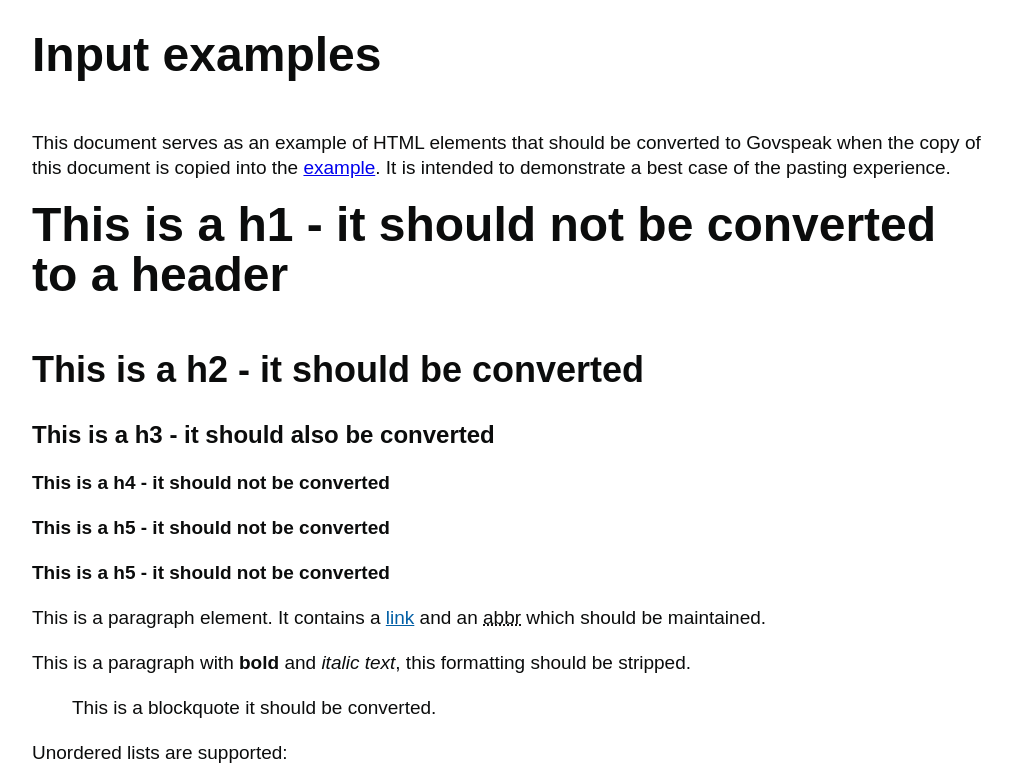
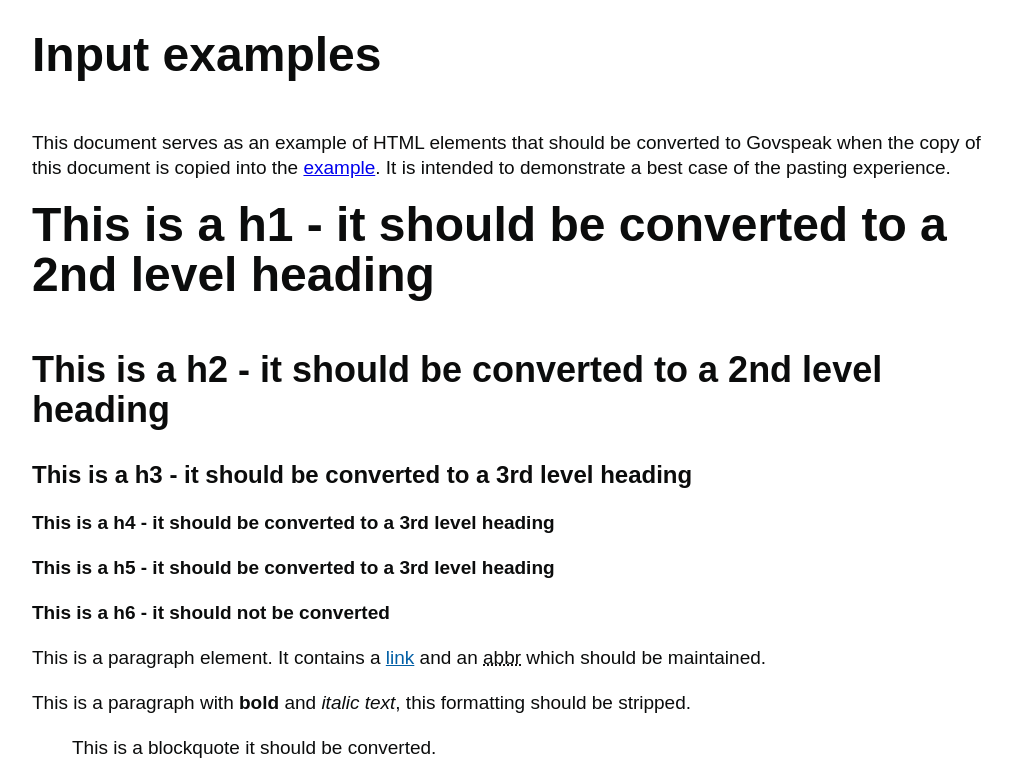
Before and after one commit to alphagov/paste-html-to-govspeak, a website: page examples/input.html in a window 1280 px wide. Shown: the top 777 px of the page, without its empty margins (128-1138 px from the left). Drawn offline with Linux system fonts and the light colour scheme; a web font is replaced by a local one.

Commit message:
Update header clarrifications
We changed their handling in https://github.com/alphagov/paste-html-to-govspeak/pull/41

```diff
--- a/examples/input.html
+++ b/examples/input.html
@@ -16,12 +16,12 @@
             to demonstrate a best case of the pasting experience.
           </p>
 
-          <h1 class="govuk-heading-xl">This is a h1 - it should not be converted to a header</h1>
-          <h2 class="govuk-heading-l">This is a h2 - it should be converted</h2>
-          <h3 class="govuk-heading-m">This is a h3 - it should also be converted</h3>
-          <h4 class="govuk-heading-s">This is a h4 - it should not be converted</h4>
-          <h5 class="govuk-heading-s">This is a h5 - it should not be converted</h5>
-          <h6 class="govuk-heading-s">This is a h5 - it should not be converted</h6>
+          <h1 class="govuk-heading-xl">This is a h1 - it should be converted to a 2nd level heading</h1>
+          <h2 class="govuk-heading-l">This is a h2 - it should be converted to a 2nd level heading</h2>
+          <h3 class="govuk-heading-m">This is a h3 - it should be converted to a 3rd level heading</h3>
+          <h4 class="govuk-heading-s">This is a h4 - it should be converted to a 3rd level heading</h4>
+          <h5 class="govuk-heading-s">This is a h5 - it should be converted to a 3rd level heading</h5>
+          <h6 class="govuk-heading-s">This is a h6 - it should not be converted</h6>
 
           <p class="govuk-body">
             This is a paragraph element. It contains a
```
